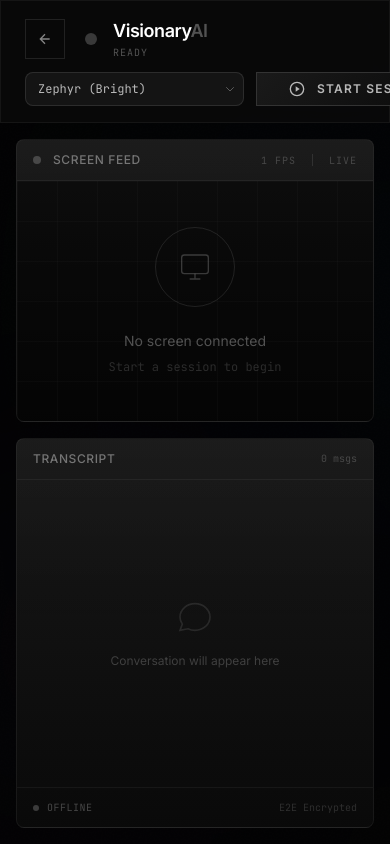
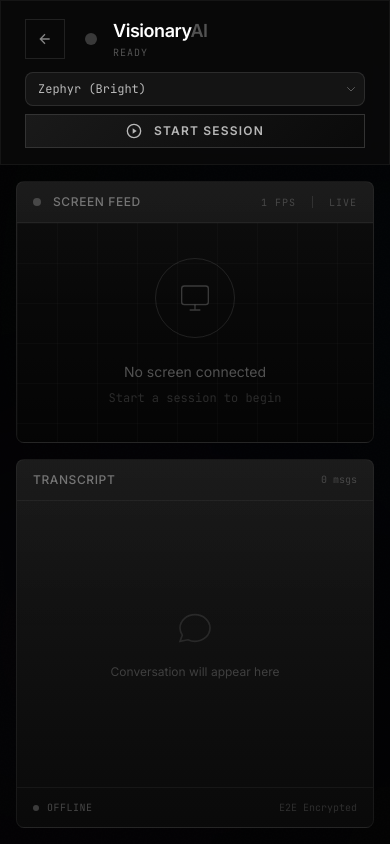
Before and after one commit to Legharihasham/Visionary-AI, a React (Vite) app: page /session in a window 390 px wide. Built offline with nearby package versions, Linux system fonts and the light colour scheme.

Commit message:
feat: introduce Session component for real-time visual assistant with Google GenAI integration.

```diff
--- a/src/components/Session.tsx
+++ b/src/components/Session.tsx
@@ -312,12 +312,12 @@
                 {/* Controls */}
                 <div className="flex items-center gap-3 w-full sm:w-auto justify-end">
                     {isDisconnected && (
-                        <div className="flex items-center gap-3 w-full sm:w-auto justify-between sm:justify-end">
-                            <div className="relative group">
+                        <div className="flex flex-col sm:flex-row items-stretch sm:items-center gap-2 sm:gap-3 w-full sm:w-auto">
+                            <div className="relative group w-full sm:w-auto">
                                 <select
                                     value={selectedVoice}
                                     onChange={(e) => setSelectedVoice(e.target.value)}
-                                    className="appearance-none bg-white/5 border border-white/10 rounded-lg pl-3 pr-8 py-2 text-xs font-mono text-white/70 focus:outline-none focus:border-accent-cyan/50 hover:border-white/20 transition-all cursor-pointer min-w-[140px]"
+                                    className="appearance-none bg-white/5 border border-white/10 rounded-lg pl-3 pr-8 py-2 text-xs font-mono text-white/70 focus:outline-none focus:border-accent-cyan/50 hover:border-white/20 transition-all cursor-pointer w-full sm:min-w-[140px]"
                                 >
                                     <optgroup label="Female" className="bg-zinc-800 text-white font-semibold">
                                         {VOICES.filter(v => v.gender === 'Female').map(voice => (
@@ -343,9 +343,9 @@
 
                             <button
                                 onClick={startSession}
-                                className="group relative px-8 py-2 btn-metallic overflow-hidden flex-shrink-0"
+                                className="group relative px-8 py-2 btn-metallic overflow-hidden flex-shrink-0 w-full sm:w-auto"
                             >
-                                <span className="relative z-10 flex items-center gap-3 text-xs font-semibold uppercase tracking-widest text-white/70 group-hover:text-accent-cyan transition-colors">
+                                <span className="relative z-10 flex items-center justify-center gap-3 text-xs font-semibold uppercase tracking-widest text-white/70 group-hover:text-accent-cyan transition-colors">
                                     <svg className="w-4 h-4" fill="none" viewBox="0 0 24 24" stroke="currentColor" strokeWidth="2">
                                         <circle cx="12" cy="12" r="10" />
                                         <polygon points="10,8 16,12 10,16" fill="currentColor" stroke="none" />
```
